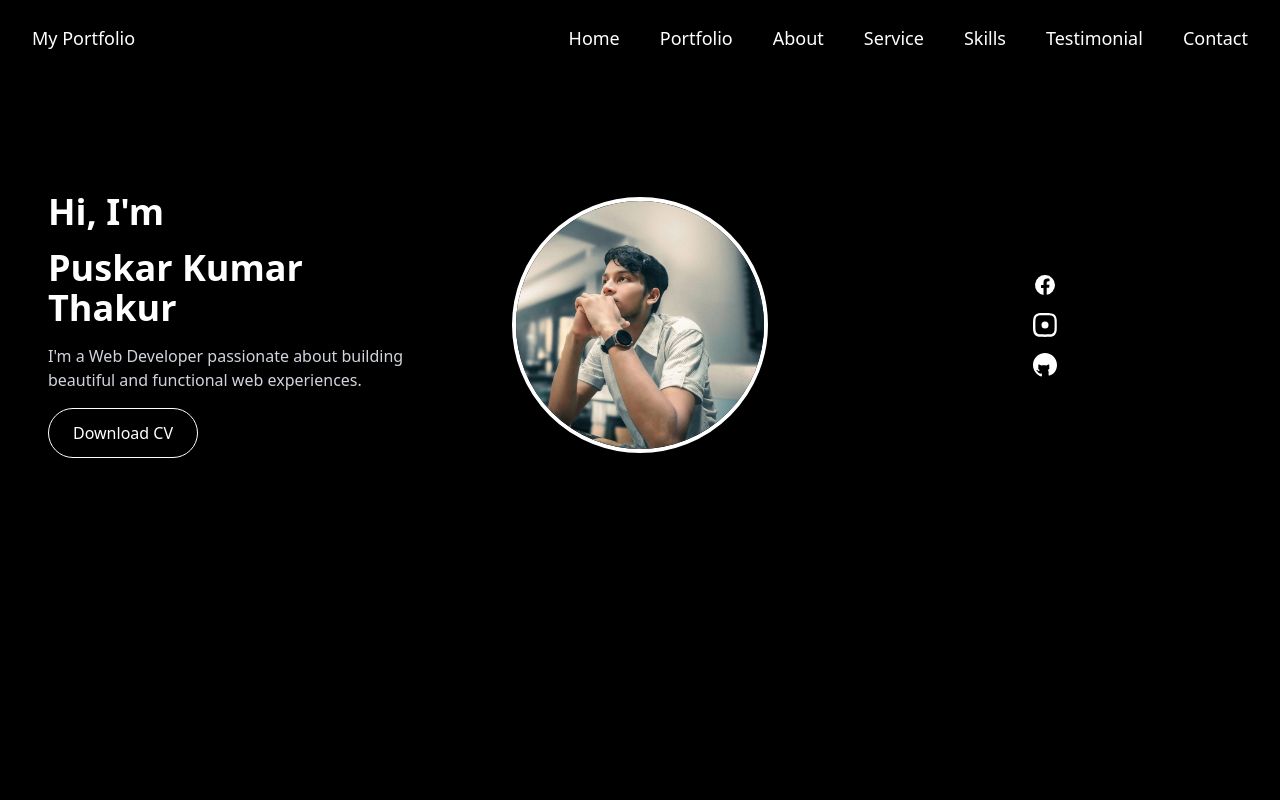
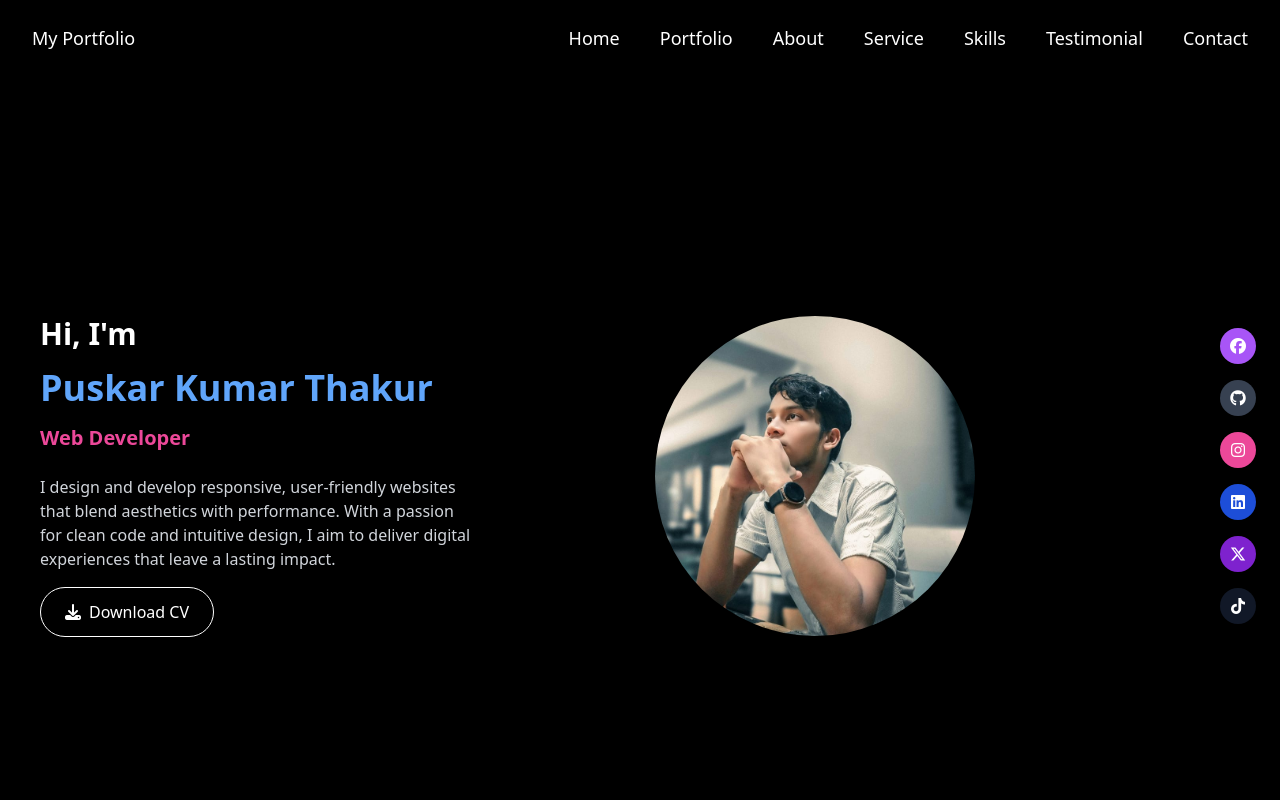
Before and after one commit to thakurpuskar/Web-Bootcamp, a plain HTML site: page index.html in a window 1280 px wide. Shown: the top 800 px of the page. Drawn offline with nearby package versions, Linux system fonts and the light colour scheme.

Commit message:
home section colmun

```diff
--- a/index.html
+++ b/index.html
@@ -18,11 +18,38 @@
       }
     }
   </script>
+
+  <!-- Add in your <head> section -->
+  <style>
+    @keyframes typing {
+      from {
+        width: 0
+      }
+
+      to {
+        width: 100%
+      }
+    }
+
+    @keyframes blink {
+      50% {
+        border-color: transparent
+      }
+    }
+
+    .typing {
+      overflow: hidden;
+      white-space: nowrap;
+      border-right: 2px solid #ec4899;
+      width: 0;
+      animation: typing 3s steps(25, end) forwards, blink 0.75s step-end infinite;
+    }
+  </style>
 </head>
 
 <body class="bg-black">
 
-  <nav class="fixed top-0 left-0 w-full bg-black shadow-md z-50" x-data="navMenu()">
+  <nav class="top-0 left-0 w-full bg-black shadow-md z-50" x-data="navMenu()">
     <div class="max-w-screen-xl mx-auto px-6 py-4 flex justify-between items-center">
 
       <div class="text-lg font-medium text-white px-2 py-2">
@@ -88,53 +115,50 @@
     </div>
   </nav>
 
-  <div class="pt-24 px-6 space-y-20 text-white ">
-
-    <section id="home" class="min-h-screen bg-black text-white pt-24 px-6">
-      <div class="max-w-7xl mx-auto grid grid-cols-1 md:grid-cols-3 items-center gap-8">
-
-
-        <div class="md:col-span-1 space-y-4">
-          <h1 class="text-4xl font-bold">Hi, I'm </h1>
-          <h1 class="text-4xl font-bold">Puskar Kumar Thakur</h1>
-          <p class="text-gray-300">
-            I'm a Web Developer passionate about building beautiful and functional web experiences.
+  <div class="px-6 text-white">
+    <section id="home" class="min-h-screen bg-black flex items-center justify-center w-full">
+      <div class="max-w-7xl mx-auto grid grid-cols-1 md:grid-cols-[4fr_5fr_1fr] items-center gap-8 w-full">
+        <div class="text-center md:text-left space-y-4 px-4">
+          <h1 class="text-3xl font-bold leading-tight">Hi, I'm</h1>
+          <h1 class="text-4xl font-extrabold text-blue-400">Puskar Kumar Thakur</h1>
+          <h2 class="text-xl font-semibold text-pink-500">
+            <span class="inline-block typing">Web Developer</span>
+          </h2>
+          <p class="text-gray-300 max-w-md mx-auto md:mx-0">
+            I design and develop responsive, user-friendly websites that blend aesthetics with performance.
+            With a passion for clean code and intuitive design, I aim to deliver digital experiences that leave a
+            lasting impact.
           </p>
-          <a href="./assests/Blue Simple Professional CV Resume.pdf" download
-            class="inline-flex items-center gap-2 px-6 py-3 border border-white text-white rounded-full hover:bg-blue-500 transition">
+          <a href="./assets/Blue Simple Professional CV Resume.pdf" download
+            class="inline-flex items-center gap-2 px-6 py-3 border border-white text-white rounded-full hover:bg-blue-600 transition duration-300">
+            <i class="fa-solid fa-download"></i>
             Download CV
           </a>
-
         </div>
-
-        <div class="md:col-span-1 flex justify-center">
+        <div class="flex justify-center">
           <img src="./assests/profile.jpg" alt="Profile"
-            class="w-64 h-64 object-cover rounded-full border-4 border-white shadow-lg" />
+            class="w-64 h-64 lg:w-80 lg:h-80 object-cover rounded-full shadow-2xl" />
         </div>
-
-
-        <div class="hidden md:flex flex-col items-center space-y-4">
-          <a href="https://facebook.com" target="_blank" class="hover:text-blue-500">
-            <svg class="w-6 h-6 fill-current" viewBox="0 0 24 24">
-              <path
-                d="M22 12a10 10 0 10-11.5 9.95v-7.05H8v-2.9h2.5V9.5c0-2.5 1.5-3.9 3.8-3.9 1.1 0 2.2.2 2.2.2v2.4h-1.2c-1.2 0-1.6.8-1.6 1.6v2h2.8l-.4 2.9h-2.4v7.05A10 10 0 0022 12z" />
-            </svg>
-          </a>
-          <a href="https://instagram.com" target="_blank" class="hover:text-pink-500">
-            <svg class="w-6 h-6 fill-current" viewBox="0 0 24 24">
-              <path
-                d="M12 2.2c3.2 0 3.6 0 4.8.1 1.1.1 1.7.2 2.1.4.5.2.9.4 1.3.9.4.4.7.9.9 1.3.2.5.3 1 .4 2.1.1 1.2.1 1.6.1 4.8s0 3.6-.1 4.8c-.1 1.1-.2 1.7-.4 2.1-.2.5-.4.9-.9 1.3-.4.4-.9.7-1.3.9-.5.2-1 .3-2.1.4-1.2.1-1.6.1-4.8.1s-3.6 0-4.8-.1c-1.1-.1-1.7-.2-2.1-.4a3.6 3.6 0 01-1.3-.9 3.6 3.6 0 01-.9-1.3c-.2-.5-.3-1-.4-2.1-.1-1.2-.1-1.6-.1-4.8s0-3.6.1-4.8c.1-1.1.2-1.7.4-2.1a3.6 3.6 0 01.9-1.3 3.6 3.6 0 011.3-.9c.5-.2 1-.3 2.1-.4C8.4 2.2 8.8 2.2 12 2.2m0-2.2C8.7 0 8.3 0 7.1.1c-1.2.1-2.1.3-2.9.6a5.9 5.9 0 00-2.1 1.3 5.9 5.9 0 00-1.3 2.1c-.3.8-.5 1.7-.6 2.9C0 8.3 0 8.7 0 12s0 3.7.1 4.9c.1 1.2.3 2.1.6 2.9.3.8.8 1.5 1.3 2.1a5.9 5.9 0 002.1 1.3c.8.3 1.7.5 2.9.6 1.2.1 1.6.1 4.9.1s3.7 0 4.9-.1c1.2-.1 2.1-.3 2.9-.6a5.9 5.9 0 002.1-1.3 5.9 5.9 0 001.3-2.1c.3-.8.5-1.7.6-2.9.1-1.2.1-1.6.1-4.9s0-3.7-.1-4.9c-.1-1.2-.3-2.1-.6-2.9a5.9 5.9 0 00-1.3-2.1 5.9 5.9 0 00-2.1-1.3c-.8-.3-1.7-.5-2.9-.6C15.7 0 15.3 0 12 0z" />
-              <circle cx="12" cy="12" r="3.5" />
-            </svg>
-          </a>
-          <a href="https://github.com" target="_blank" class="hover:text-gray-400">
-            <svg class="w-6 h-6 fill-current" viewBox="0 0 24 24">
-              <path
-                d="M12 0C5.4 0 0 5.4 0 12c0 5.3 3.4 9.8 8.1 11.4.6.1.8-.3.8-.6v-2.3c-3.3.7-4-1.4-4-1.4-.5-1.1-1.2-1.4-1.2-1.4-1-.7.1-.7.1-.7 1.1.1 1.7 1.1 1.7 1.1 1 .1.7-.8 1.3-1.2-.8-.1-1.6-.4-1.6-1.8 0-.4.1-.7.3-1-.1-.3-.5-1.2.1-2.5 0 0 .8-.3 2.6 1 .8-.2 1.7-.3 2.6-.3s1.8.1 2.6.3c1.8-1.3 2.6-1 2.6-1 .6 1.3.2 2.2.1 2.5.2.3.3.7.3 1 0 1.3-.8 1.6-1.6 1.8.5.4.8 1 .8 2v3c0 .3.2.7.8.6C20.6 21.8 24 17.3 24 12c0-6.6-5.4-12-12-12z" />
-            </svg>
-          </a>
+        <div class="flex md:flex-col justify-center md:items-end space-x-4 md:space-x-0 md:space-y-4">
+          <a href="https://www.facebook.com/profile.php?id=61555665540439" target="_blank" title="Facebook"
+            class="bg-purple-500 hover:bg-purple-600 w-9 h-9 flex items-center justify-center rounded-full hover:scale-110 transition"><i
+              class="fab fa-facebook"></i></a>
+          <a href="https://github.com/thakurpuskar" target="_blank" title="GitHub"
+            class="bg-gray-700 hover:bg-gray-800 w-9 h-9 flex items-center justify-center rounded-full hover:scale-110 transition"><i
+              class="fab fa-github"></i></a>
+          <a href="https://www.instagram.com/puskarthakur14/" target="_blank" title="Instagram"
+            class="bg-pink-500 hover:bg-pink-600 w-9 h-9 flex items-center justify-center rounded-full hover:scale-110 transition"><i
+              class="fab fa-instagram"></i></a>
+          <a href="https://www.linkedin.com/in/puskar-kumar-thakur-114775324/" target="_blank" title="LinkedIn"
+            class="bg-blue-700 hover:bg-blue-800 w-9 h-9 flex items-center justify-center rounded-full hover:scale-110 transition"><i
+              class="fab fa-linkedin"></i></a>
+          <a href="https://x.com/KumarPuskar14" target="_blank" title="X (Twitter)"
+            class="bg-purple-700 hover:bg-purple-800 w-9 h-9 flex items-center justify-center rounded-full hover:scale-110 transition"><i
+              class="fab fa-x-twitter"></i></a>
+          <a href="https://www.tiktok.com/@puskarthakur14" target="_blank" title="TikTok"
+            class="bg-gray-900 hover:bg-gray-800 w-9 h-9 flex items-center justify-center rounded-full hover:scale-110 transition"><i
+              class="fab fa-tiktok"></i></a>
         </div>
-
       </div>
     </section>
 
```
